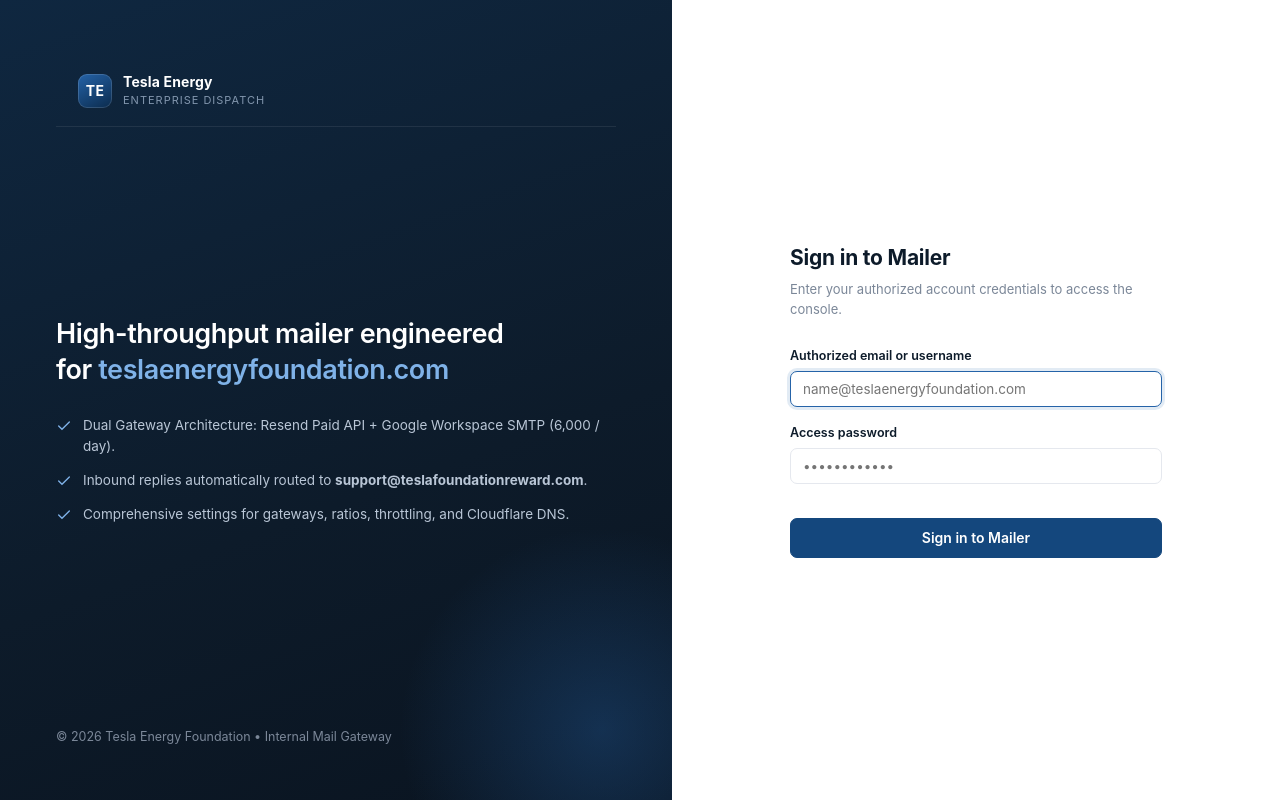
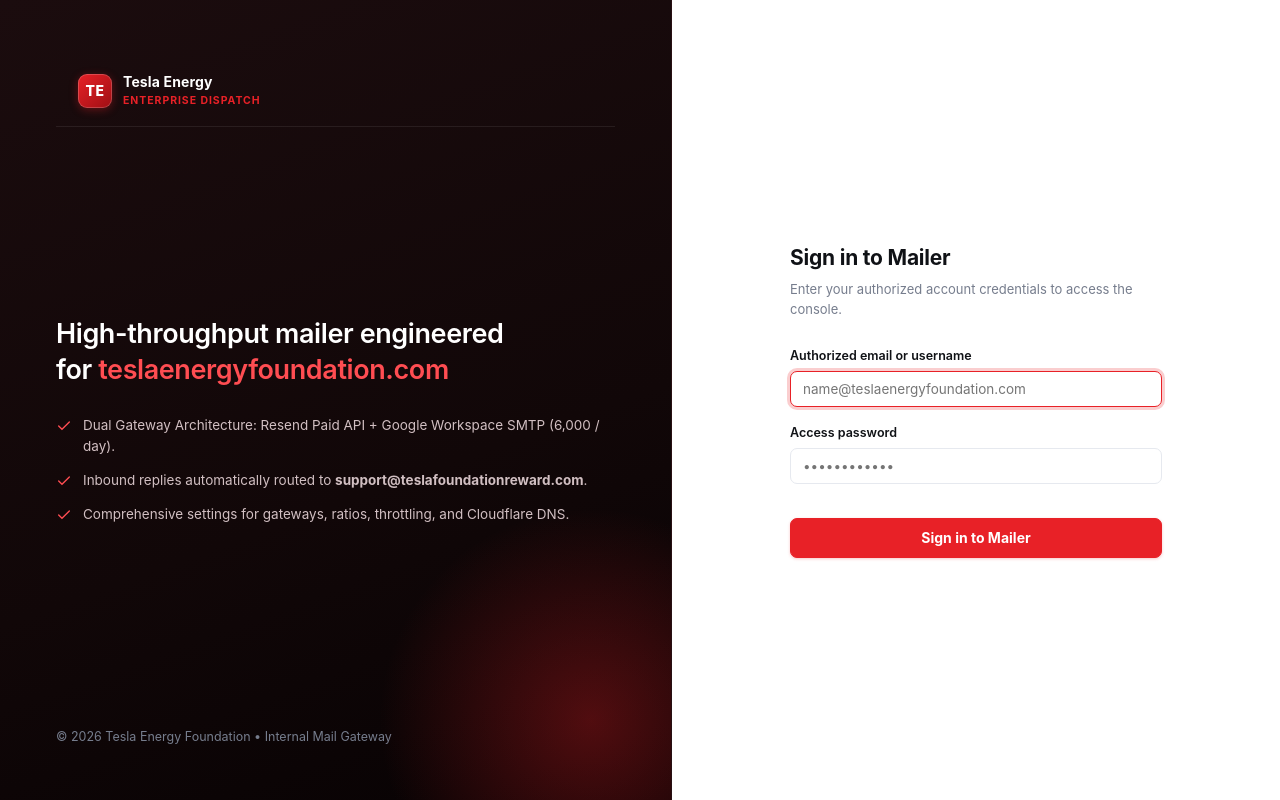
Before and after one commit to rabbithole385/teslaenergy-mailer, a PHP site: page / in a window 1280 px wide. Run offline with PHP 8.4, Linux system fonts and the light colour scheme; some libraries are stand-ins or nearby versions.

Commit message:
Switch theme to executive Tesla Red aesthetic: brand mark, buttons, nav indicators, progress, accents and terminal

```diff
--- a/assets/css/app.css
+++ b/assets/css/app.css
@@ -1,32 +1,39 @@
 /* ==========================================================================
-   OakView Mail — design system
-   Premium, minimal, editorial. No external fonts or frameworks.
+   Tesla Energy Foundation Mailer — Design System (Tesla Crimson & Obsidian)
+   Premium, minimal, executive, high-throughput mailer.
    ========================================================================== */
 
 :root {
-  --ink:        #0d1b2a;
-  --ink-soft:   #1b2a3d;
-  --body:       #46536a;
-  --muted:      #7b8798;
-  --faint:      #a7b0bd;
-  --line:       #e5e8ee;
+  --ink:        #101216;
+  --ink-soft:   #1c1f26;
+  --body:       #454954;
+  --muted:      #767d8d;
+  --faint:      #a4abb8;
+  --line:       #e6e9ef;
   --line-soft:  #eef1f6;
-  --bg:         #f6f7f9;
+  --bg:         #f7f8fa;
   --surface:    #ffffff;
   --surface-2:  #fbfcfd;
-  --accent:     #14477d;
-  --accent-2:   #2563a8;
-  --accent-soft:#eaf1f9;
+
+  /* Tesla Iconic Red Palette */
+  --accent:     #e82127;
+  --accent-2:   #c5181e;
+  --accent-3:   #9e0f14;
+  --accent-soft:#fef2f2;
+  --accent-line:#fecaca;
+  --accent-glow:rgba(232, 33, 39, .22);
+
   --gold:       #b08d4f;
-  --green:      #197a52;
-  --green-soft: #e6f4ee;
+  --green:      #168652;
+  --green-soft: #eaf6f0;
   --amber:      #9a6b12;
   --amber-soft: #fbf1dc;
-  --red:        #b03535;
-  --red-soft:   #fbeaea;
-  --shadow-sm:  0 1px 2px rgba(13, 27, 42, .06);
-  --shadow:     0 2px 8px rgba(13, 27, 42, .06), 0 1px 2px rgba(13, 27, 42, .04);
-  --shadow-lg:  0 12px 32px rgba(13, 27, 42, .12);
+  --red:        #e82127;
+  --red-soft:   #fef2f2;
+
+  --shadow-sm:  0 1px 2px rgba(16, 18, 22, .05);
+  --shadow:     0 2px 8px rgba(16, 18, 22, .06), 0 1px 2px rgba(16, 18, 22, .04);
+  --shadow-lg:  0 14px 34px rgba(16, 18, 22, .14);
   --radius:     10px;
   --radius-sm:  7px;
   --sidebar-w:  258px;
@@ -83,48 +91,56 @@ small { font-size: 12px; }
 }
 .brand-mark {
   width: 34px; height: 34px; border-radius: 9px;
-  background: linear-gradient(150deg, var(--accent-2), #0b2b4d);
+  background: linear-gradient(135deg, #e82127 0%, #9e0f14 100%);
   display: grid; place-items: center;
-  color: #fff; font-weight: 700; font-size: 14px;
-  letter-spacing: .02em; flex: 0 0 34px;
-  box-shadow: inset 0 0 0 1px rgba(255,255,255,.14);
+  color: #fff; font-weight: 800; font-size: 14px;
+  letter-spacing: .04em; flex: 0 0 34px;
+  box-shadow: 0 2px 8px rgba(232, 33, 39, .35), inset 0 0 0 1px rgba(255,255,255,.2);
 }
 .brand-text { line-height: 1.2; }
-.brand-text b { color: #fff; font-size: 14px; display: block; font-weight: 650; letter-spacing: .01em; }
-.brand-text span { color: #8296ad; font-size: 11px; letter-spacing: .09em; text-transform: uppercase; }
+.brand-text b { color: #fff; font-size: 14px; display: block; font-weight: 700; letter-spacing: .01em; }
+.brand-text span { color: #e82127; font-size: 10.5px; font-weight: 700; letter-spacing: .09em; text-transform: uppercase; }
 
 .nav { padding: 14px 12px; overflow-y: auto; flex: 1; }
 .nav-group-label {
-  font-size: 10.5px; letter-spacing: .13em; text-transform: uppercase;
-  color: #64748b; padding: 16px 12px 7px;
+  font-size: 10px; letter-spacing: .14em; text-transform: uppercase;
+  color: #697386; padding: 16px 12px 7px; font-weight: 700;
 }
+
 .nav-item {
   display: flex; align-items: center; gap: 11px;
   padding: 9px 12px; border-radius: 8px;
-  color: #c3cede; font-size: 13.5px; font-weight: 500;
+  color: #c4cddb; font-size: 13.5px; font-weight: 500;
   margin-bottom: 2px; transition: background .16s var(--ease), color .16s var(--ease);
 }
 .nav-item:hover { background: rgba(255, 255, 255, .06); color: #fff; text-decoration: none; }
-.nav-item.active { background: rgba(255, 255, 255, .10); color: #fff; }
-.nav-item.active .nav-ico { color: #7fb2e8; }
-.nav-ico { width: 17px; height: 17px; flex: 0 0 17px; color: #8098b3; }
+.nav-item.active {
+  background: rgba(232, 33, 39, .14);
+  color: #fff;
+  border-left: 3px solid var(--accent);
+  padding-left: 9px;
+}
+.nav-item.active .nav-ico { color: #ff5257; }
+.nav-ico { width: 17px; height: 17px; flex: 0 0 17px; color: #7f899a; }
 .nav-item .count {
-  margin-left: auto; background: var(--accent-2); color: #fff;
-  font-size: 10.5px; font-weight: 700; padding: 1px 7px; border-radius: 20px;
+  margin-left: auto; background: var(--accent); color: #fff;
+  font-size: 10.5px; font-weight: 700; padding: 2px 7px; border-radius: 20px;
+  box-shadow: 0 1px 4px rgba(232, 33, 39, .4);
 }
 
 .sidebar-foot { padding: 14px; border-top: 1px solid rgba(255,255,255,.08); }
 .user-chip { display: flex; align-items: center; gap: 10px; }
 .avatar {
   width: 32px; height: 32px; border-radius: 8px; flex: 0 0 32px;
-  background: linear-gradient(150deg, #35507a, #1c3350);
+  background: linear-gradient(135deg, #e82127, #850b10);
   color: #fff; display: grid; place-items: center;
-  font-size: 12px; font-weight: 650;
+  font-size: 12px; font-weight: 700;
+  box-shadow: 0 2px 6px rgba(232, 33, 39, .3);
 }
 .user-chip .u-meta { min-width: 0; }
 .user-chip .u-meta b { color: #fff; font-size: 12.5px; display: block; font-weight: 600;
   overflow: hidden; text-overflow: ellipsis; white-space: nowrap; }
-.user-chip .u-meta span { color: #8296ad; font-size: 11px; }
+.user-chip .u-meta span { color: #8792a4; font-size: 11px; }
 
 /* --- Main / topbar -------------------------------------------------------- */
 .main { flex: 1; min-width: 0; display: flex; flex-direction: column; }
@@ -155,16 +171,23 @@ small { font-size: 12px; }
 }
 .btn:hover { border-color: #cfd6e0; background: var(--surface-2); text-decoration: none; }
 .btn:active { transform: translateY(1px); }
-.btn-primary { background: var(--accent); border-color: var(--accent); color: #fff; }
-.btn-primary:hover { background: var(--accent-2); border-color: var(--accent-2); }
+.btn-primary {
+  background: var(--accent); border-color: var(--accent); color: #fff;
+  box-shadow: 0 1px 3px rgba(232, 33, 39, .25);
+}
+.btn-primary:hover {
+  background: var(--accent-2); border-color: var(--accent-2); color: #fff;
+  box-shadow: 0 2px 6px rgba(232, 33, 39, .35);
+}
+.btn-primary:active { background: var(--accent-3); border-color: var(--accent-3); }
 .btn-dark { background: var(--ink); border-color: var(--ink); color: #fff; }
 .btn-dark:hover { background: var(--ink-soft); }
-.btn-danger { color: var(--red); border-color: #f0cfcf; background: var(--red-soft); }
-.btn-danger:hover { background: #f6dcdc; border-color: #e6bcbc; }
+.btn-danger { color: #fff; border-color: var(--accent-2); background: var(--accent); }
+.btn-danger:hover { background: var(--accent-3); border-color: var(--accent-3); }
 .btn-ghost { background: transparent; border-color: transparent; color: var(--body); }
 .btn-ghost:hover { background: var(--line-soft); }
 .btn-sm { padding: 6px 11px; font-size: 12px; border-radius: 6px; }
-.btn-lg { padding: 12px 22px; font-size: 14px; }
+.btn-lg { padding: 12px 22px; font-size: 14px; font-weight: 650; }
 .btn-block { width: 100%; }
 .btn[disabled], .btn.disabled { opacity: .5; cursor: not-allowed; pointer-events: none; }
 .btn svg { width: 15px; height: 15px; }
@@ -303,81 +327,30 @@ table.data a.row-link { color: var(--ink); font-weight: 600; }
 /* --- Auth screens --------------------------------------------------------- */
 .auth-wrap { min-height: 100vh; display: grid; grid-template-columns: 1.05fr .95fr; }
 .auth-aside {
-  background: linear-gradient(160deg, #0f2740 0%, #0d1b2a 60%, #0a1420 100%);
-  color: #cdd8e6; padding: 54px 56px; display: flex; flex-direction: column; justify-content: space-between;
+  background: linear-gradient(160deg, #1b0c0e 0%, #110708 60%, #070203 100%);
+  color: #dfd0d2; padding: 54px 56px; display: flex; flex-direction: column; justify-content: space-between;
   position: relative; overflow: hidden;
+  border-right: 1px solid #281013;
 }
 .auth-aside:after {
   content: ''; position: absolute; right: -140px; bottom: -140px;
-  width: 420px; height: 420px; border-radius: 50%;
-  background: radial-gradient(circle, rgba(37,99,168,.35), transparent 68%);
+  width: 440px; height: 440px; border-radius: 50%;
+  background: radial-gradient(circle, rgba(232,33,39,.32), transparent 68%);
 }
 .auth-aside .lede { font-size: 27px; line-height: 1.35; color: #fff; font-weight: 600; letter-spacing: -.015em; max-width: 460px; }
-.auth-aside .lede span { color: #7fb2e8; }
+.auth-aside .lede span { color: #ff4d52; }
 .auth-aside .points { list-style: none; padding: 0; margin: 26px 0 0; }
-.auth-aside .points li { display: flex; gap: 11px; align-items: flex-start; margin-bottom: 13px; font-size: 13.5px; color: #b9c6d6; }
-.auth-aside .points svg { width: 16px; height: 16px; color: #7fb2e8; margin-top: 3px; flex: 0 0 16px; }
+.auth-aside .points li { display: flex; gap: 11px; align-items: flex-start; margin-bottom: 13px; font-size: 13.5px; color: #d1bfc2; }
+.auth-aside .points svg { width: 16px; height: 16px; color: #ff4d52; margin-top: 3px; flex: 0 0 16px; }
 .auth-main { display: grid; place-items: center; padding: 40px 24px; background: var(--surface); }
 .auth-card { width: 100%; max-width: 372px; }
 .auth-card h1 { font-size: 21px; margin-bottom: 5px; }
 .auth-card .sub { color: var(--muted); font-size: 13px; margin-bottom: 26px; }
 @media (max-width: 900px) { .auth-wrap { grid-template-columns: 1fr; } .auth-aside { display: none; } }
 
-/* --- Inbox ---------------------------------------------------------------- */
-.inbox { display: grid; grid-template-columns: 218px 340px 1fr; height: calc(100vh - var(--topbar-h)); }
-.inbox.folder-collapsed { grid-template-columns: 0 340px 1fr; }
-.inbox-folders { border-right: 1px solid var(--line); background: var(--surface-2); padding: 16px 12px; overflow-y: auto; }
-.inbox-list { border-right: 1px solid var(--line); overflow-y: auto; background: var(--surface); }
-.inbox-read { overflow-y: auto; background: var(--surface); }
-@media (max-width: 1200px) { .inbox { grid-template-columns: 320px 1fr; } .inbox-folders { display: none; } }
-@media (max-width: 820px) {
-  .inbox { grid-template-columns: 1fr; height: auto; }
-  .inbox-list, .inbox-read { border-right: none; }
-  .inbox-read { display: none; }
-  .inbox.reading .inbox-list { display: none; }
-  .inbox.reading .inbox-read { display: block; }
-}
-
-.folder-item { display: flex; align-items: center; gap: 10px; padding: 8px 12px; border-radius: 7px;
-  color: var(--body); font-size: 13px; font-weight: 500; }
-.folder-item:hover { background: var(--line-soft); text-decoration: none; }
-.folder-item.active { background: var(--accent-soft); color: var(--accent); font-weight: 650; }
-.folder-item .count { margin-left: auto; font-size: 11px; color: var(--muted); font-family: var(--mono); }
-
-.bulk-bar { display: flex; align-items: center; gap: 10px; padding: 9px 14px;
-  border-bottom: 1px solid var(--line); background: var(--surface-2);
-  position: sticky; top: 0; z-index: 5; }
-.bulk-bar .spacer { flex: 1; }
-.bulk-all { display: flex; align-items: center; gap: 7px; font-size: 12.5px; color: var(--body); cursor: pointer; }
-.bulk-all input { width: 15px; height: 15px; margin: 0; cursor: pointer; }
-
-.msg-item { display: flex; align-items: flex-start; border-bottom: 1px solid var(--line-soft); }
-.msg-item:hover { background: var(--surface-2); }
-.msg-item.unread { background: #fbfdff; }
-.msg-item.active { background: var(--accent-soft); }
-.msg-item.unread .msg-from { color: var(--ink); font-weight: 700; }
-.msg-pick { flex: 0 0 auto; display: flex; align-items: center; padding: 16px 0 0 15px; }
-.msg-pick input { width: 15px; height: 15px; margin: 0; cursor: pointer; }
-.msg-row { display: block; flex: 1 1 auto; min-width: 0; padding: 14px 18px; color: inherit; }
-.msg-row:hover { text-decoration: none; }
-.msg-from { font-size: 13.5px; color: var(--ink-soft); font-weight: 600; }
-.msg-subject { font-size: 13.5px; color: var(--ink); margin-top: 2px; overflow: hidden; text-overflow: ellipsis; white-space: nowrap; }
-.msg-snippet { font-size: 12.5px; color: var(--muted); margin-top: 3px; overflow: hidden; text-overflow: ellipsis; white-space: nowrap; }
-.msg-meta { display: flex; align-items: center; gap: 8px; font-size: 11.5px; color: var(--faint); margin-top: 6px; }
-
-.read-head { padding: 20px 24px; border-bottom: 1px solid var(--line); }
-.read-head h2 { font-size: 18px; margin-bottom: 12px; }
-.read-body { padding: 24px; font-size: 14px; line-height: 1.75; color: var(--ink-soft); }
-.read-body iframe { width: 100%; border: none; min-height: 420px; }
-.read-actions { display: flex; gap: 8px; padding: 14px 24px; border-bottom: 1px solid var(--line-soft); flex-wrap: wrap; }
-
-.attachment { display: flex; align-items: center; gap: 10px; padding: 10px 12px; border: 1px solid var(--line);
-  border-radius: var(--radius-sm); font-size: 12.5px; }
-.attachment svg { width: 16px; height: 16px; color: var(--muted); flex: 0 0 16px; }
-
 /* --- Progress ------------------------------------------------------------- */
 .progress { height: 8px; background: var(--line-soft); border-radius: 20px; overflow: hidden; }
-.progress > i { display: block; height: 100%; background: linear-gradient(90deg, var(--accent), var(--accent-2)); transition: width .5s var(--ease); }
+.progress > i { display: block; height: 100%; background: linear-gradient(90deg, var(--accent), #ff5a5f); transition: width .5s var(--ease); }
 .progress.thin { height: 5px; }
 
 /* --- Tabs ---------------------------------------------------------------- */
@@ -443,5 +416,5 @@ table.data a.row-link { color: var(--ink); font-weight: 600; }
 .truncate { overflow: hidden; text-overflow: ellipsis; white-space: nowrap; }
 .hide { display: none !important; }
 ::-webkit-scrollbar { width: 10px; height: 10px; }
-::-webkit-scrollbar-thumb { background: #d3d9e2; border-radius: 8px; border: 3px solid transparent; background-clip: content-box; }
-::-webkit-scrollbar-thumb:hover { background: #bcc5d2; background-clip: content-box; }
+::-webkit-scrollbar-thumb { background: #dcdfe6; border-radius: 8px; border: 3px solid transparent; background-clip: content-box; }
+::-webkit-scrollbar-thumb:hover { background: #c6ccd7; background-clip: content-box; }
--- a/index.php
+++ b/index.php
@@ -604,7 +604,7 @@ $googleConfigured = !empty(get_setting('google_smtp_user')) && !empty(get_settin
                   <td class="num" style="color:var(--red);"><?= number_format($c['failed_count']) ?></td>
                   <td><span class="badge badge-mono"><?= e($c['provider_mode']) ?></span></td>
                   <td>
-                    <span class="badge <?= $c['status'] === 'completed' ? 'badge-green' : 'badge-blue' ?>">
+                    <span class="badge <?= $c['status'] === 'completed' ? 'badge-green' : 'badge-red' ?>">
                       <span class="badge-dot"></span><?= e($c['status']) ?>
                     </span>
                   </td>
@@ -646,7 +646,7 @@ $googleConfigured = !empty(get_setting('google_smtp_user')) && !empty(get_settin
           <div class="progress mb-2">
             <i id="queue-progress-bar" style="width:0%;"></i>
           </div>
-          <div id="queue-terminal" class="textarea mono small" style="height:150px; background:#0b1118; color:#9ab5d5; overflow-y:auto; padding:10px;">
+          <div id="queue-terminal" class="textarea mono small" style="height:150px; background:#0e0607; color:#fca5a5; border:1px solid #331518; overflow-y:auto; padding:10px;">
             <div>[System] Initializing dual gateway router...</div>
           </div>
         </div>
```
Also changed, not shown: other parts of assets/css/app.css (+19 -17 lines).
